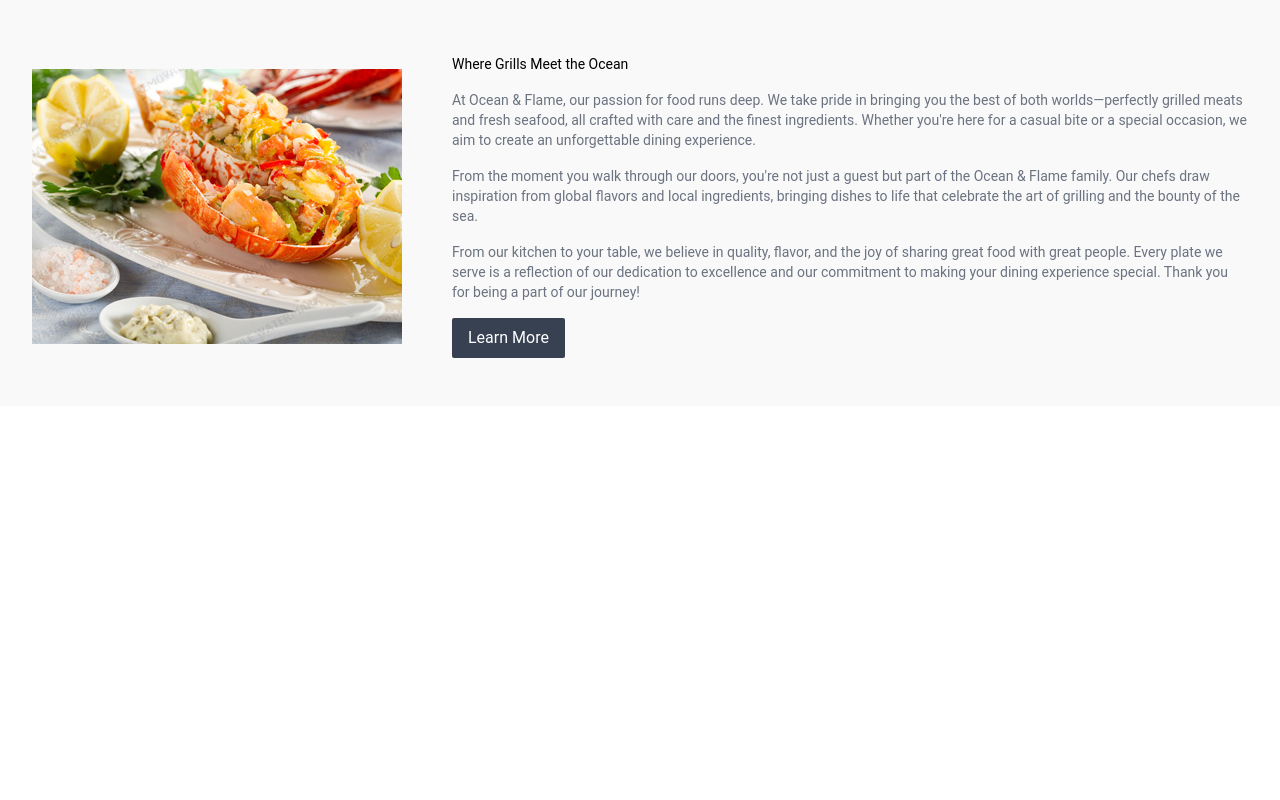
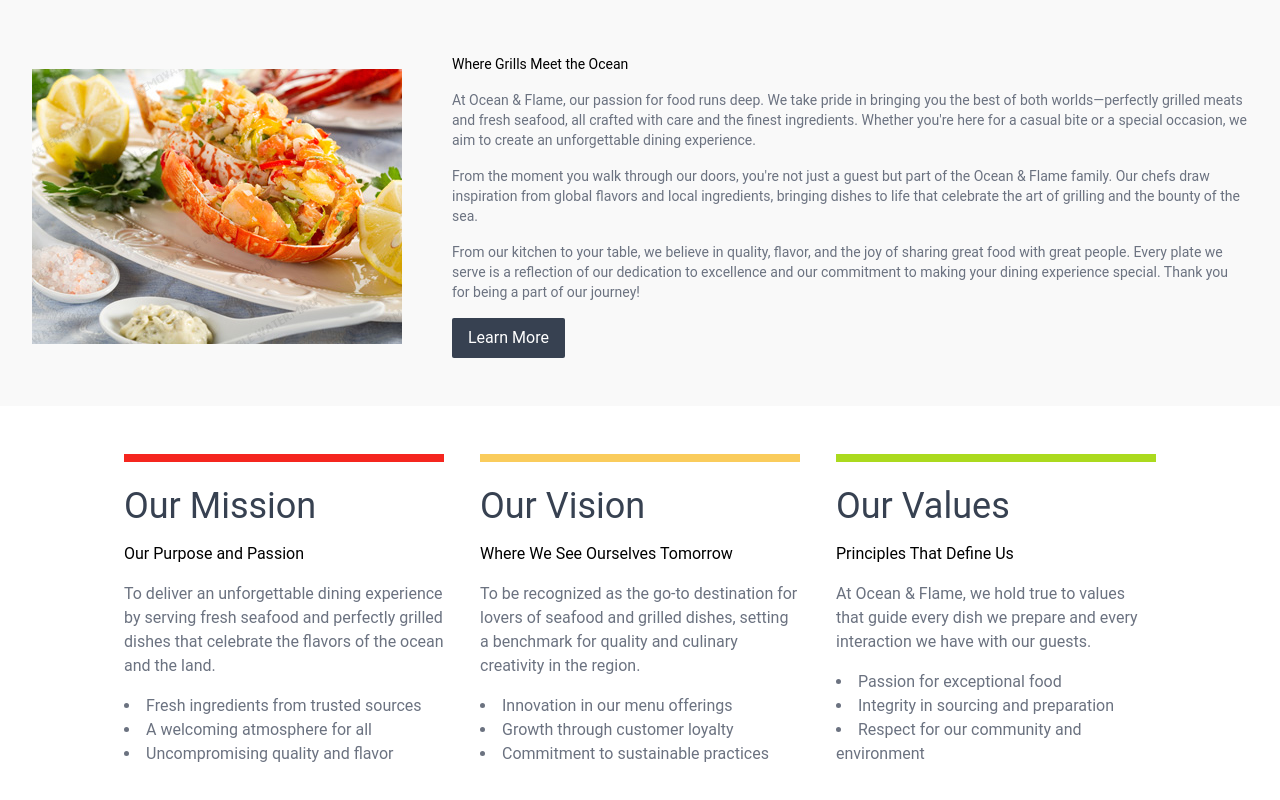
Before and after one commit to Chokolove/ReactTailwindFront, a Next.js app: page /about in a window 1280 px wide. Shown: the part 470-1270 px from the top of the page. Before the commit the page ends 1088 px from the top, so only its background shows below. Built offline with nearby package versions, Linux system fonts and the light colour scheme.

Commit message:
Add CoreSection component

```diff
--- a/src/app/about/page.tsx
+++ b/src/app/about/page.tsx
@@ -1,4 +1,6 @@
 import HeroWithImg from "@/components/HeroWithImg";
+import CorePrinciples from "@/components/CorePrinciples";
+
 import img1 from "@/assets/images/nosotros/img1.jpg";
 
 const HeroWithImgBody = [
@@ -11,6 +13,7 @@ export default function Page() {
   return (
     <div className="flex flex-col justify-center items-center mb-10">
       <HeroWithImg title={"A Word from Us"} subtitle="Where Grills Meet the Ocean" message={HeroWithImgBody} image={img1} />
+      <CorePrinciples />
     </div>
   )
 }
--- a/src/app/page.tsx
+++ b/src/app/page.tsx
@@ -1,5 +1,5 @@
 import { StaticImageData } from "next/image";
-import DishCard from "@/components/DishCard";
+import InfoCard from "@/components/InfoCard";
 import Container from "@/components/Container";
 import HeroWithCTA from "@/components/HeroWithCTA";
 import FeatureSection from "@/components/FeatureSection";
@@ -49,7 +49,9 @@ export default function Page() {
       <HeroWithCTA title={HeroWithCTATitle} body={HeroWithCTABody} />
       <Container className="flex gap-9 w-full justify-center items-center">
         {dishcards.map((card, index) => (
-          <DishCard key={index} {...card} />
+          <InfoCard key={index} {...card} >
+            <p className="text-gray-500 max-h-24 overflow-auto">{card.body}</p>
+          </InfoCard>
         ))}
       </Container>
       <EmailSubscription />
--- /dev/null
+++ b/src/components/CorePrinciples/index.tsx
@@ -0,0 +1,66 @@
+import Container from "../Container"
+import InfoCard from "../InfoCard"
+
+interface infoCardProps {
+  title: string
+  subtitle: string
+  body: string
+  list: string[]
+  topBorderColor: string
+}
+
+const infocards: infoCardProps[] = [
+  {
+    title: "Our Mission",
+    subtitle: "Our Purpose and Passion",
+    body: "To deliver an unforgettable dining experience by serving fresh seafood and perfectly grilled dishes that celebrate the flavors of the ocean and the land.",
+    list: [
+      "Fresh ingredients from trusted sources",
+      "A welcoming atmosphere for all",
+      "Uncompromising quality and flavor"
+    ],
+    topBorderColor: "#f5261f",
+  },
+  {
+    title: "Our Vision",
+    subtitle: "Where We See Ourselves Tomorrow",
+    body: "To be recognized as the go-to destination for lovers of seafood and grilled dishes, setting a benchmark for quality and culinary creativity in the region.",
+    list: [
+      "Innovation in our menu offerings",
+      "Growth through customer loyalty",
+      "Commitment to sustainable practices"
+    ],
+    topBorderColor: "#facc5c"
+  },
+  {
+    title: "Our Values",
+    subtitle: "Principles That Define Us",
+    body: "At Ocean & Flame, we hold true to values that guide every dish we prepare and every interaction we have with our guests.",
+    list: [
+      "Passion for exceptional food",
+      "Integrity in sourcing and preparation",
+      "Respect for our community and environment"
+    ],
+    topBorderColor: "#abda1e"
+  }
+]
+
+function CorePrinciples() {
+  return (
+    <div className="w-full">
+      <Container className="flex gap-9 justify-center">
+        {infocards.map((card, index) => (
+          <InfoCard key={index} {...card}>
+            <p className="text-gray-500 max-h-24 overflow-auto">{card.body}</p>
+            <ul className="mt-4 list-disc list-inside">
+              {card.list.map((item, index) => (
+                <li className="text-gray-500" key={index}>{item}</li>
+              ))}
+            </ul>
+          </InfoCard>
+        ))}
+      </Container>
+    </div>
+  )
+}
+export default CorePrinciples
--- a/src/components/DishCard/index.tsx
+++ b/src/components/InfoCard/index.tsx
@@ -6,20 +6,19 @@ interface Props {
   title: string
   image?: StaticImageData
   subtitle?: string
-  body: string
   topBorderColor?: string
   link?: string
+  children?: React.ReactNode
 }
 
-function DishCard({ title, image, subtitle, body, topBorderColor, link }: Props) {
+function InfoCard({ title, image, subtitle, topBorderColor, link, children }: Props) {
   return (
-    <div className="border-t-8 flex flex-col gap-4 py-6 max-w-80" style={{ borderColor: topBorderColor }}>
-      <h2 className="text-4xl text-gray-700">{title}</h2>
+    <div className="border-t-8 flex flex-col gap-4 py-6 w-80" style={{ borderColor: topBorderColor }}>
+      <h2 className="text-4xl text-gray-700 max-h-80">{title}</h2>
       {image && <img src={image?.src ?? ""} alt={title} width={image?.width} height={image?.height} style={{ maxWidth: "320px", maxHeight: "215px" }} />}
       {subtitle && <h3>{subtitle}</h3>}
-      <div className="max-h-24 overflow-auto">
-
-        <p className="text-gray-500">{body}</p>
+      <div className="overflow-auto">
+        {children}
       </div>
       {
         link &&
@@ -30,4 +29,4 @@ function DishCard({ title, image, subtitle, body, topBorderColor, link }: Props)
     </div>
   )
 }
-export default DishCard;
+export default InfoCard;
```
